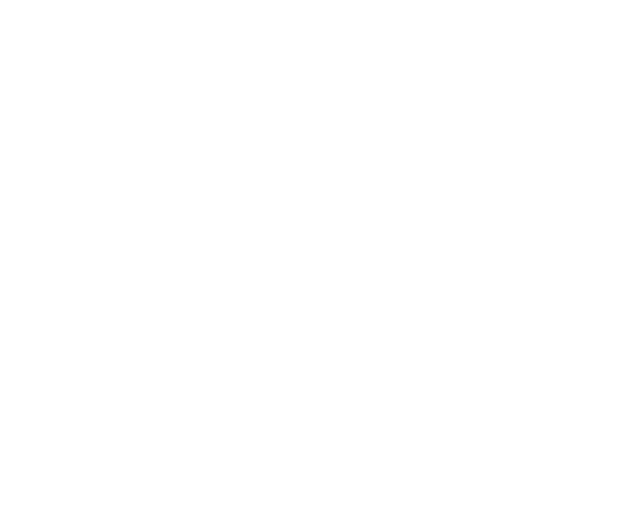
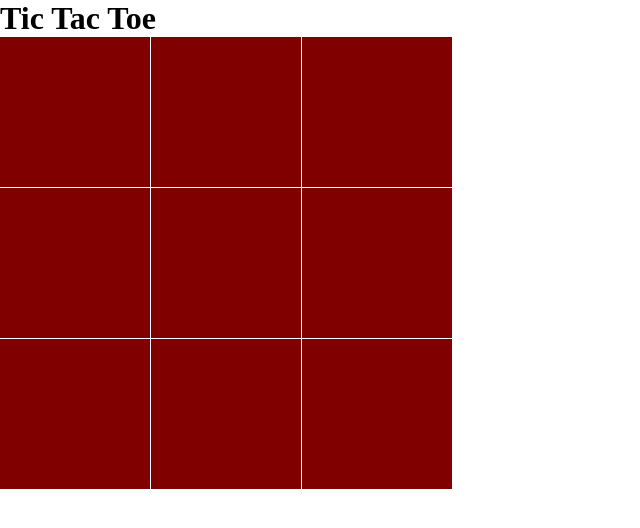
Before and after one commit to karthicbz/TicTacToe_OdinProject, a plain HTML site: page index.html in a window 1280 px wide. Shown: the whole page, without its empty margins (0-640 px from the left). Drawn offline with Linux system fonts and the light colour scheme.

Commit message:
make tic tac toe board

```diff
--- a/index.html
+++ b/index.html
@@ -9,6 +9,17 @@
     <title>Document</title>
 </head>
 <body>
-
+    <h1>Tic Tac Toe</h1>
+    <div class="cell-container">
+        <div data-cell="1"></div>
+        <div data-cell="2"></div>
+        <div data-cell="3"></div>
+        <div data-cell="4"></div>
+        <div data-cell="5"></div>
+        <div data-cell="6"></div>
+        <div data-cell="7"></div>
+        <div data-cell="8"></div>
+        <div data-cell="9"></div>
+    </div>
 </body>
 </html>
--- a/styles/style.css
+++ b/styles/style.css
@@ -0,0 +1,23 @@
+*{
+    margin: 0;
+    padding: 0;
+    box-sizing: border-box;
+}
+
+.cell-container{
+    display: grid;
+    grid-template-columns: repeat(3, 150px);
+    grid-template-rows: repeat(3, 150px);
+    gap: 1px;
+}
+
+.cell-container>div{
+    /* width: 150px;
+    height: 150px; */
+    background-color: maroon;
+}
+
+.cell-container>div:hover{
+    cursor: pointer;
+    background-color: rgb(157, 5, 5);
+}
```
